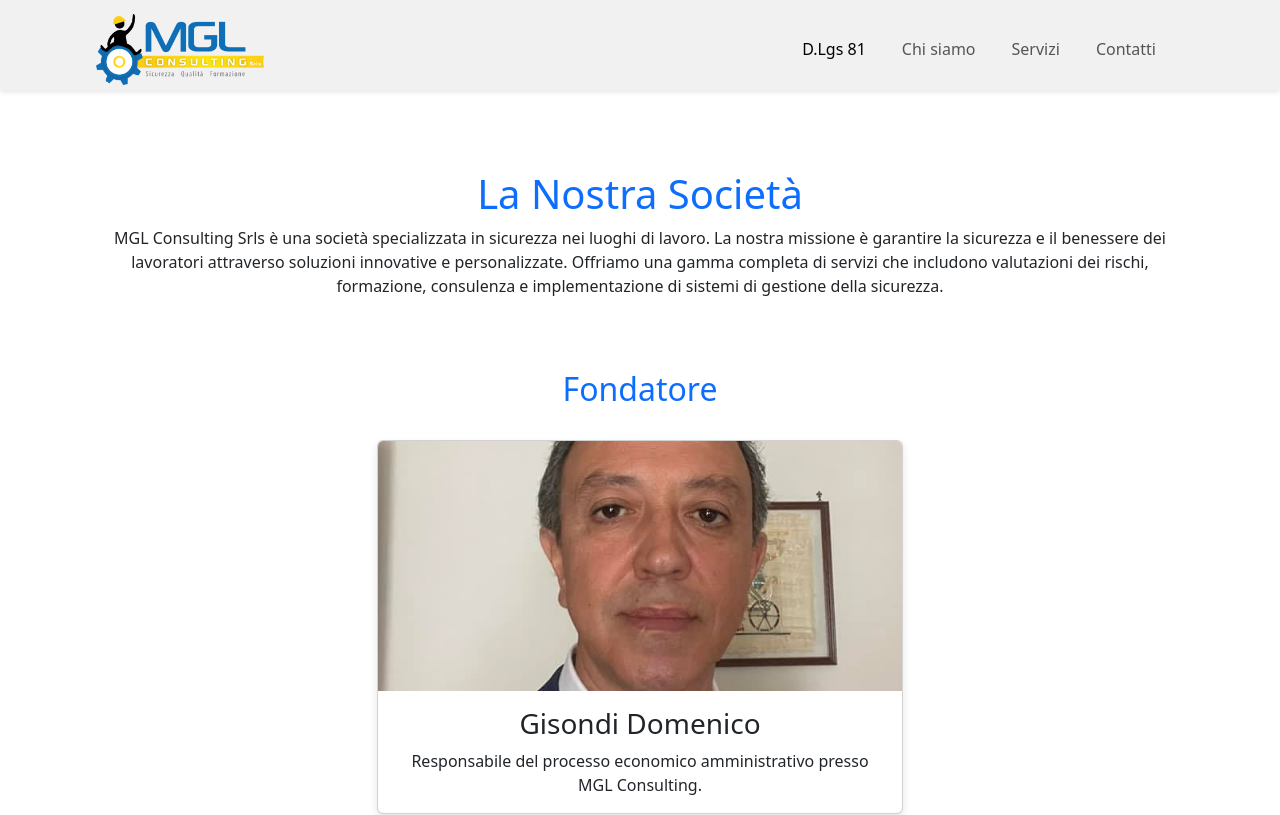
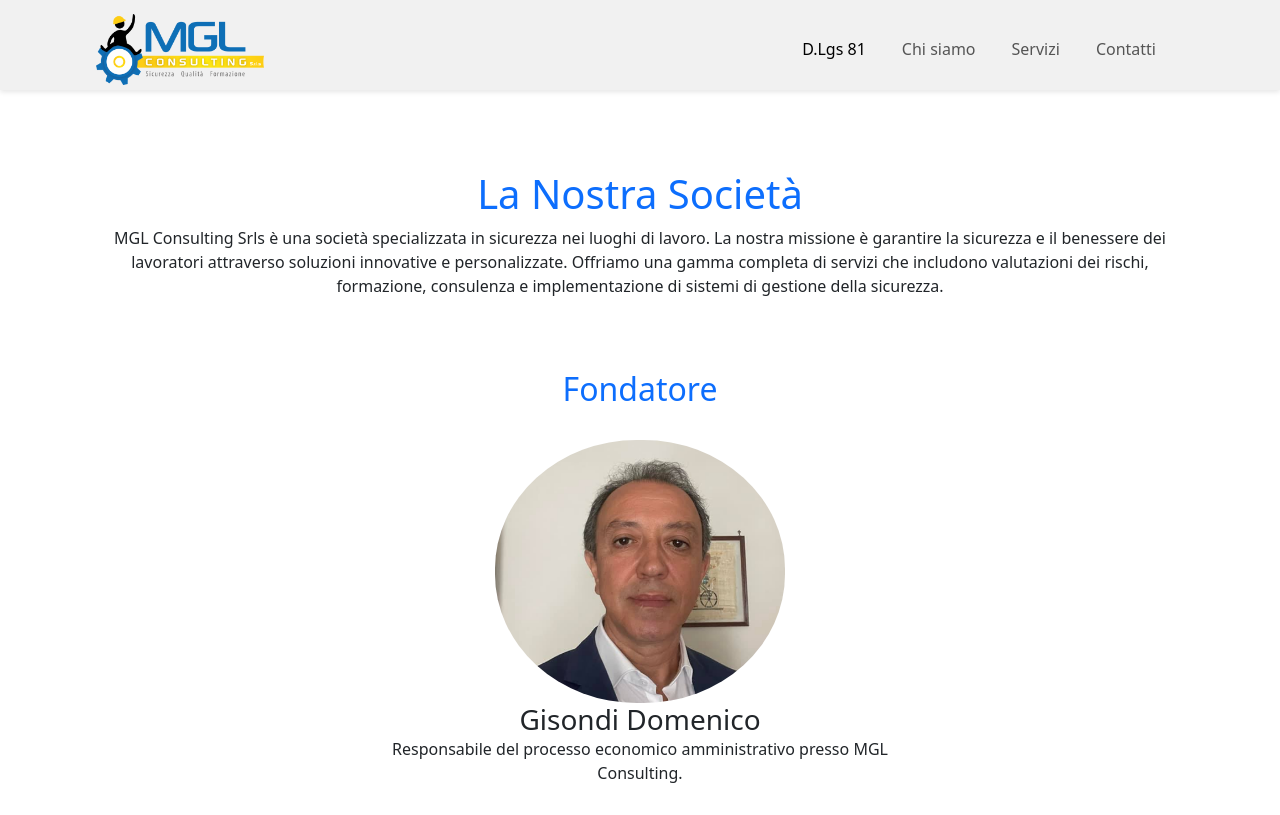
Before and after one commit to antoniogisondi/mgl-static-website, a React (Vite) app: page /chi-siamo in a window 1280 px wide. Shown: the top 815 px of the page. Built offline with nearby package versions, Linux system fonts and the light colour scheme.

Commit message:
about us pages

```diff
--- a/src/main.css
+++ b/src/main.css
@@ -117,10 +117,19 @@ section {
 
 /* Stile per le card dei fondatori e dei soci */
 .founder-card {
+    display: flex;
+    flex-direction: column;
+    justify-content: center;
+    align-items: center;
     position: relative;
     overflow: hidden;
     border: none;
     transition: transform 0.3s ease, box-shadow 0.3s ease;
+}
+
+.founder-img {
+    width: 55%;
+    border-radius: 49%;
 }
 
 .founder-card:hover {
@@ -128,7 +137,6 @@ section {
     box-shadow: 0 10px 20px rgba(0, 0, 0, 0.2);
 }
 
-/* Immagine della card */
 .card-img-top {
     height: 250px;
     object-fit: cover;
--- a/src/pages/About/About.jsx
+++ b/src/pages/About/About.jsx
@@ -37,11 +37,11 @@ const AboutUs = () => {
                         <div className="row d-flex justify-content-center">
                             <div className="col-md-6 mb-4">
                                 <motion.div
-                                    className="card h-100 founder-card"
+                                    className="founder-card"
                                     onHoverStart={() => setHoveredCard(1)}
                                     onHoverEnd={() => setHoveredCard(null)}
                                 >
-                                    <img src={imgTitolare} className="card-img-top" alt="Fondatore" />
+                                    <img src={imgTitolare} className="founder-img" alt="Fondatore" />
                                     <div className="card-body text-center">
                                         <h3 className="card-title">Gisondi Domenico</h3>
                                         <p className="card-text">
```
